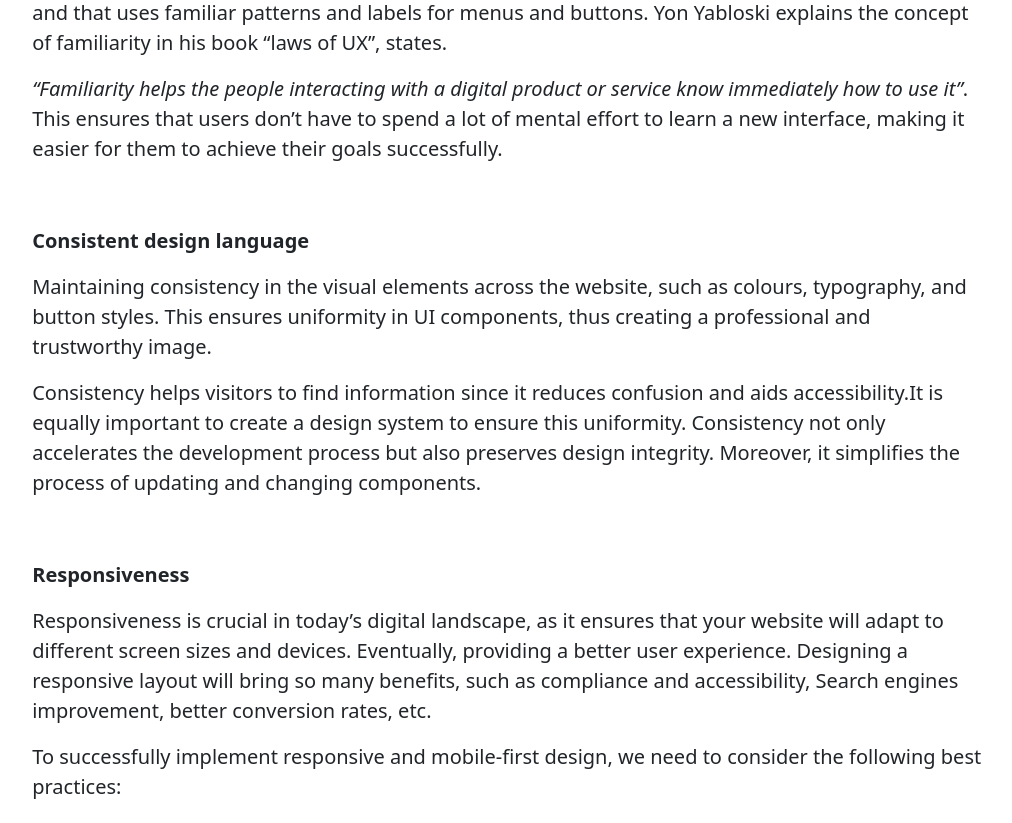
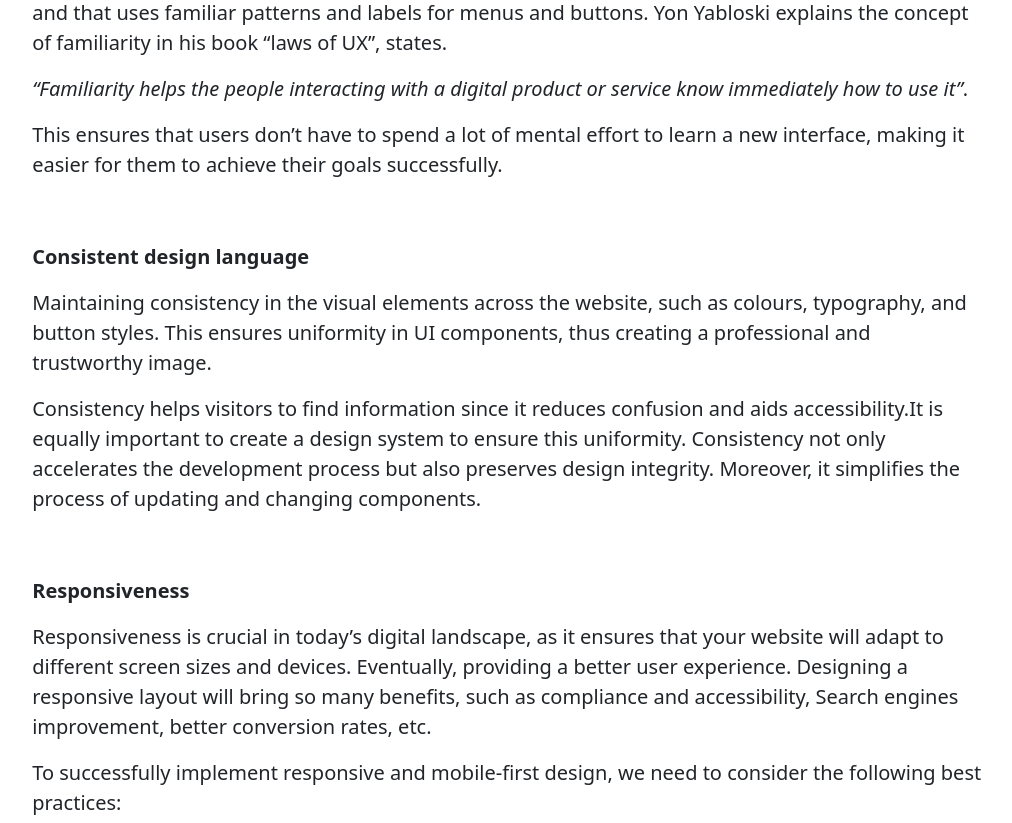
Before and after one commit to soniacasanova/Portfolio, a React (Create React App) app in the folder my-react-bootstrap-app/: page /post/1 in a window 1280 px wide. Shown: the part 1720-2543 px from the top of the page, without its empty margins (131-1143 px from the left). Built offline with nearby package versions, Linux system fonts and the light colour scheme.

Commit message:
space in quote

```diff
--- a/my-react-bootstrap-app/src/components/Data.js
+++ b/my-react-bootstrap-app/src/components/Data.js
@@ -17,7 +17,8 @@ const Articles = [
             "<br>",
             "<strong>Intuitive Navigation</strong>",
             "We also need to consider that our website’s navigation is intuitive by creating a design that is clear and that uses familiar patterns and labels for menus and buttons. Yon Yabloski explains the concept of familiarity in his book “laws of UX”, states.",
-            "<em>“Familiarity helps the people interacting with a digital product or service know immediately how to use it”</em>. This ensures that users don’t have to spend a lot of mental effort to learn a new interface, making it easier for them to achieve their goals successfully.",
+            "<em>“Familiarity helps the people interacting with a digital product or service know immediately how to use it”</em>.",
+            "This ensures that users don’t have to spend a lot of mental effort to learn a new interface, making it easier for them to achieve their goals successfully.",
             "<br>",
             "<strong>Consistent design language</strong>",
             "Maintaining consistency in the visual elements across the website, such as colours, typography, and button styles. This ensures uniformity in UI components, thus creating a professional and trustworthy image.",
```
